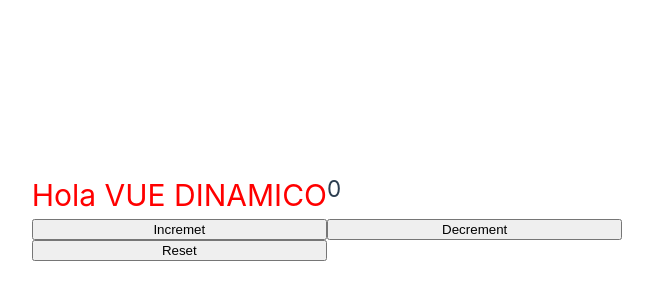
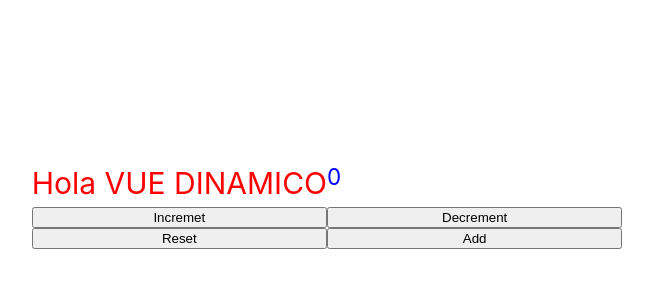
Before and after one commit to MariaSalazardb/vue, a Vue app in the folder mi-primer-vue/: page / in a window 1280 px wide. Shown: the part 184-484 px from the top of the page, without its empty margins (313-966 px from the left). Built offline with nearby package versions, Linux system fonts and the light colour scheme.

Commit message:
feat (computed) :sparkles: add computed properties and favorites list

```diff
--- a/mi-primer-vue/src/App.vue
+++ b/mi-primer-vue/src/App.vue
@@ -1,25 +1,38 @@
 <script setup>
-import {ref} from 'vue';
+import {ref, computed} from 'vue';
 
 const name = 'Vue Dinamico';
 
 const counter = ref(0);
-
+const arrayFavoritos = ref([]);
 const increment =() =>  {
 counter.value++;
 };
 
-const decrement =() => {
+const decrement = () => {
 
 counter.value--;
 };
 
-const reset =() => {
+const reset = () => {
   counter.value = 0;
 
 };
 
- const classCounter = () => {
+const add  = () => {
+  arrayFavoritos.value.push(counter.value);
+};
+
+const bloquearBtnadd = computed(() => {
+  const numSearch = arrayFavoritos.value.find((num) => num === counter.value);
+  console.log (numSearch);
+  if (numSearch === 0) return true;
+  return numSearch ? true : false;
+  //return numSearch || numSearch === 0 ? true : false;
+
+});
+
+ const classCounter = computed(() => {
   if(counter.value === 0) {
     return 'zero';
   }
@@ -29,7 +42,8 @@
   if(counter.value < 0) {
     return 'Negative';
   }
-};
+ });
+
 </script>
 
 <template>
@@ -38,6 +52,15 @@
   <button @click="increment">Incremet</button>
  <button @click="decrement">Decrement</button>
   <button @click="reset">Reset</button>
+  <button @click="add" :disabled="bloquearBtnadd">Add </button>
+<br />
+{{ araryFavoritos }}
+
+<ul>
+  <li v-for="(num, index) in araryFavoritos" :key="index">
+    {{ num }}
+  </li>
+</ul>
 
 </template>
 
```
